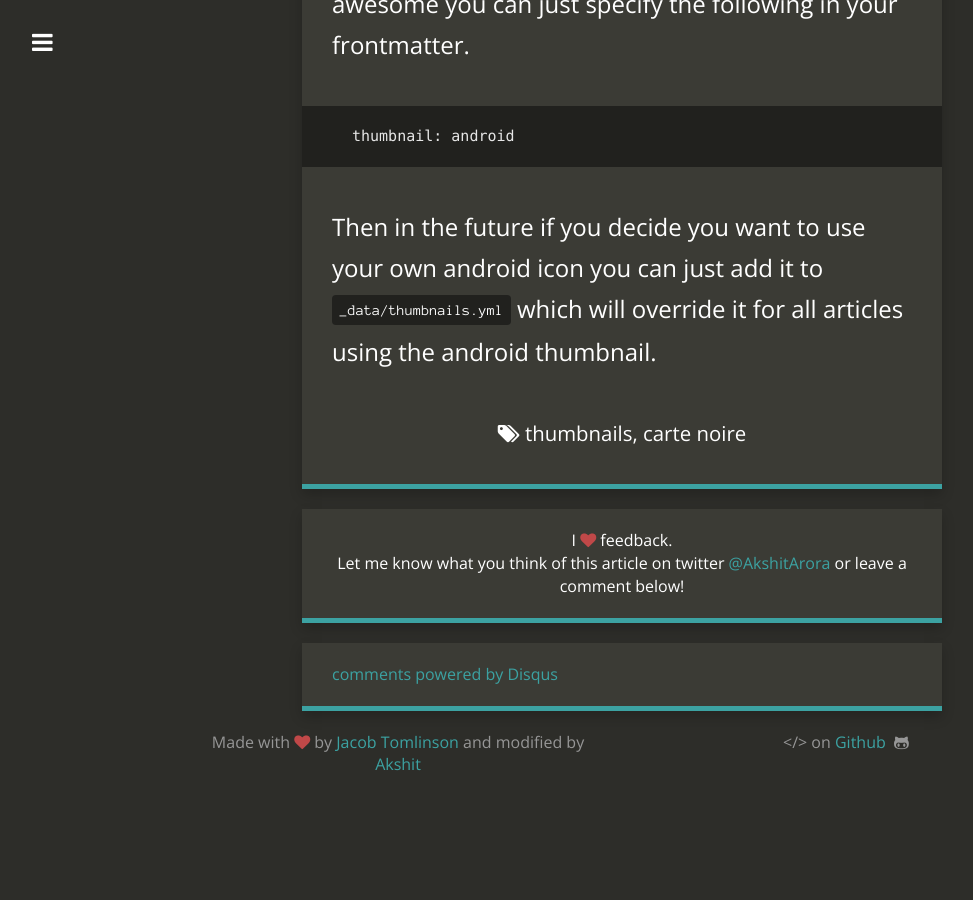
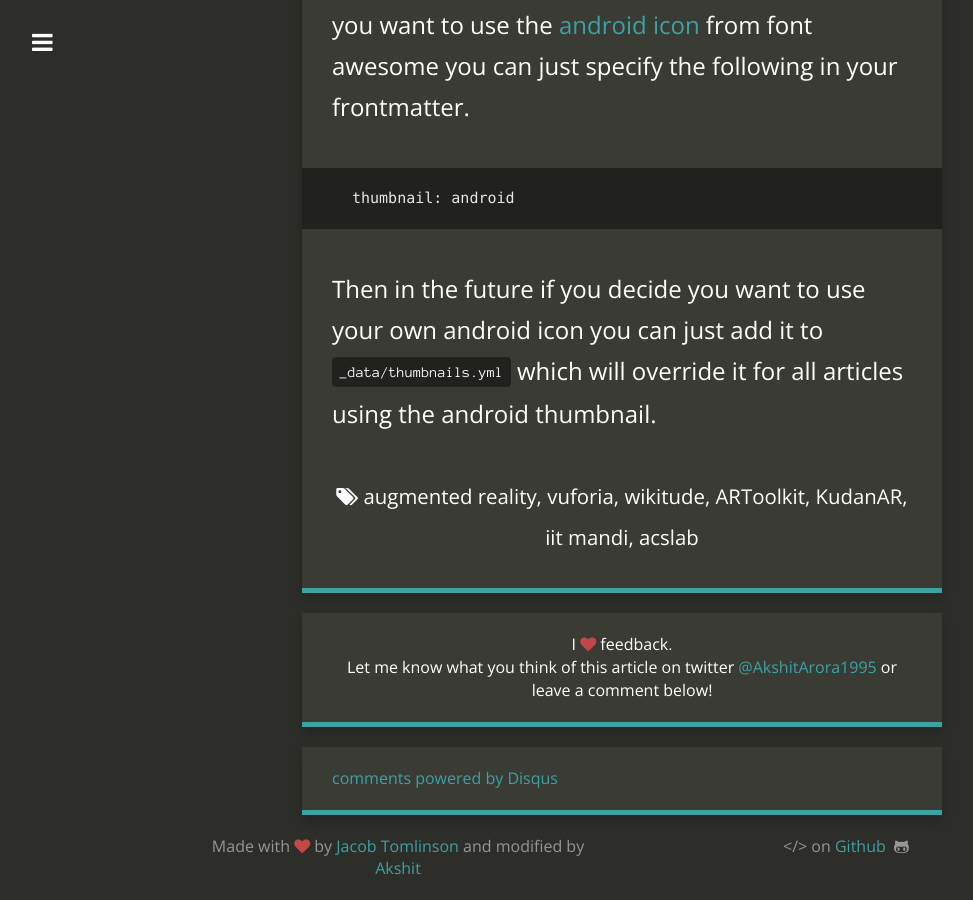
Before and after one commit to aroraakshit/aroraakshit.github.io, a Jekyll site: the page built from _posts/2014-06-08-Exploring-Augmented-Reality.md, in a window 1280 px wide and 900 px high, scrolled down 1746 px. Shown: the whole window, without its empty margins (18-991 px from the left). Built offline with Jekyll 4.4.1, drawn with Linux system fonts in a browser that asks for light colours; nearby versions of some CDN libraries; comment, search, counter and statistics services are not loaded; before the commit the page ends 2542 px from its top, so only the background shows below that; some of the changed text lies outside the part shown.

Commit message:
fixed some pages; trying to add a post

```diff
--- a/_config.yml
+++ b/_config.yml
@@ -4,16 +4,17 @@ email: akshit.arora@colorado.edu
 description: "Artificial Intelligence, Deep Learning and Photography"
 baseurl: ""
 url: "https://aroraakshit.github.io/"
-title_description: "Graduate student at the <a href=\"https://www.colorado.edu/\">University of Colorado Boulder</a><br>Currently interested in Deep Learning, Cognitive Science and Artificial Intelligence.<br><a href=\"https://akshitarora.github.io/about/\">About Me</a> | <a href=\"akshit_cv.pdf\">Resume</a><br>Reach me at: <a href=\"mailto:akshit.arora@colorado.edu\">akshit [dot] arora [at] colorado [dot] edu</a>"
+title_description: "Graduate student at the <a href=\"https://www.colorado.edu/\">University of Colorado Boulder</a><br>Currently interested in Deep Learning, Cognitive Science and Artificial Intelligence.<br><a href=\"https://akshitarora.github.io/about/\">About Me</a> | <a href=\"akshit_cv.pdf\">Resume</a> | <a href=\"mailto:akshit.arora@colorado.edu\">Email Me</a>"
 title_image: "akshit.JPG"
 google_analytics: "UA-109066326-1"
 disqus_account: akshitarora-github-io
 github_repository: https://github.com/aroraakshit/carte-noire
 addthis_id: ra-59f92e11f7baa2ae
 post_limit: 5
+author_name: "Akshit Arora"
 
 # Social usernames/URLs
-twitter_username: AkshitArora
+twitter_username: AkshitArora1995
 github_username:  aroraakshit
 instagram_username: akshit1995
 reddit_username:
--- a/_layouts/post.html
+++ b/_layouts/post.html
@@ -30,13 +30,13 @@ layout: default
           {% if page.author %}
           by
           <span itemprop="author">
-            {% if site.google_plus_link %}
-              <a rel="author" href="{{ site.google_plus_link }}">
+            {% if site.twitter_username %}
+              <a rel="author" href="https://twitter.com/{{ site.twitter_username }}">
             {% endif %}
             <span itemprop="author" itemscope itemtype="http://schema.org/Person">
               <span itemprop="name">{{ page.author }}</span>
             </span>
-            {% if site.google_plus_link %}
+            {% if site.twitter_username %}
               </a>
             {% endif %}
           </span>
--- a/_posts/2014-06-08-using-thumbnails.md
+++ b/_posts/2014-06-08-Exploring-Augmented-Reality.md
@@ -1,14 +1,20 @@
 ---
 layout:     post
-title:      Using thumbnails
-date:       2014-06-08 12:32:18
-summary:    Using thumbnails in your Carte Noire articles.
-categories: jekyll
-thumbnail: jekyll
+title:      Exploring Augmented Reality
+date:       2017-06-08 12:32:18
+summary:    A review of AR libraries such as Kudan AR, Wikitude, Vuforia, Google Tango, Microsoft HoloLens etc.
+categories: AugmentedReality
+author:		Akshit Arora
+thumbnail: camera-retro
 comments: true
 tags:
- - thumbnails
- - carte noire
+ - augmented reality
+ - vuforia
+ - wikitude
+ - ARToolkit
+ - KudanAR
+ - iit mandi
+ - acslab
 ---
 
 Carte Noire is designed to start each article with an all-white image as a
```
Also changed, not shown: 4 other files.
